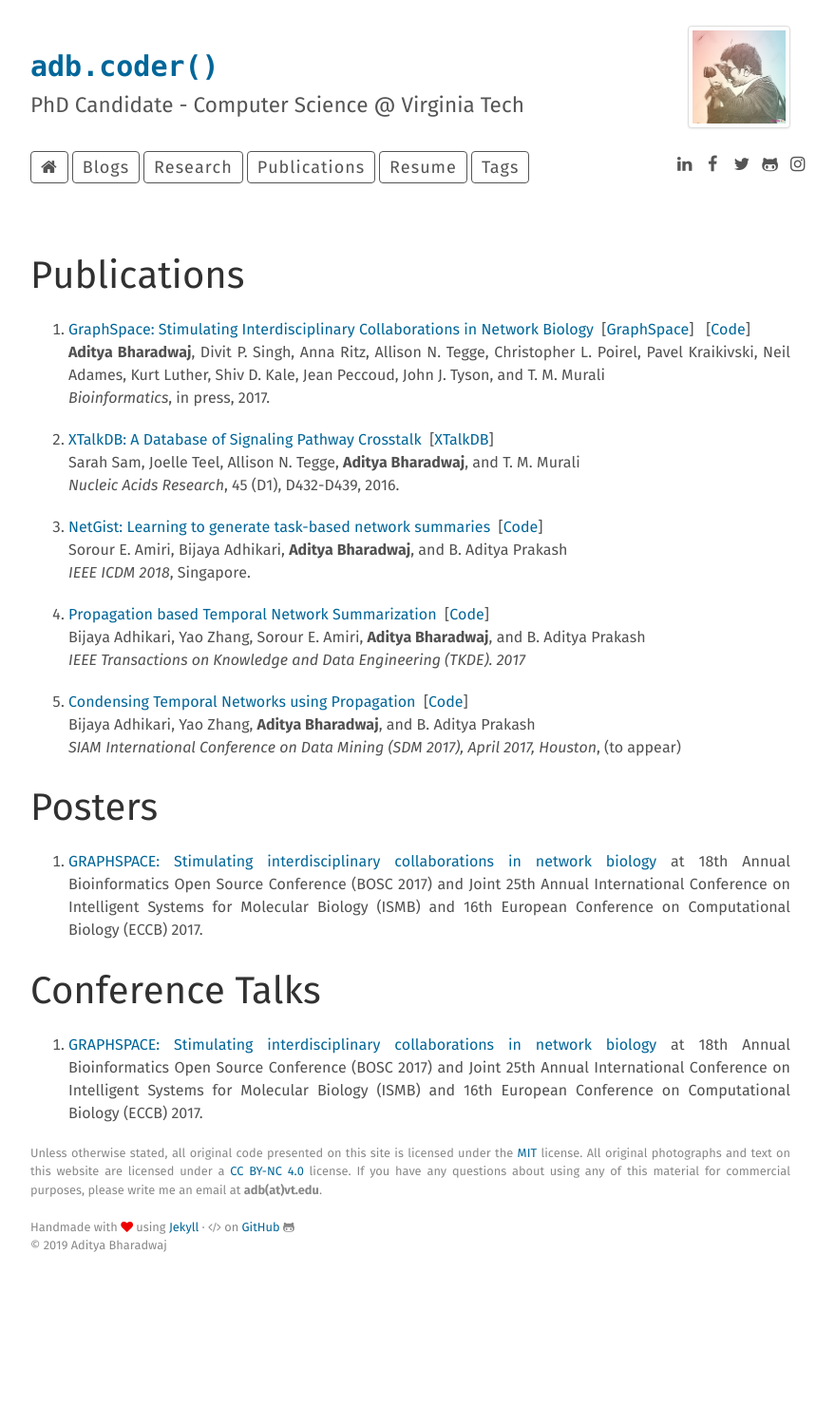
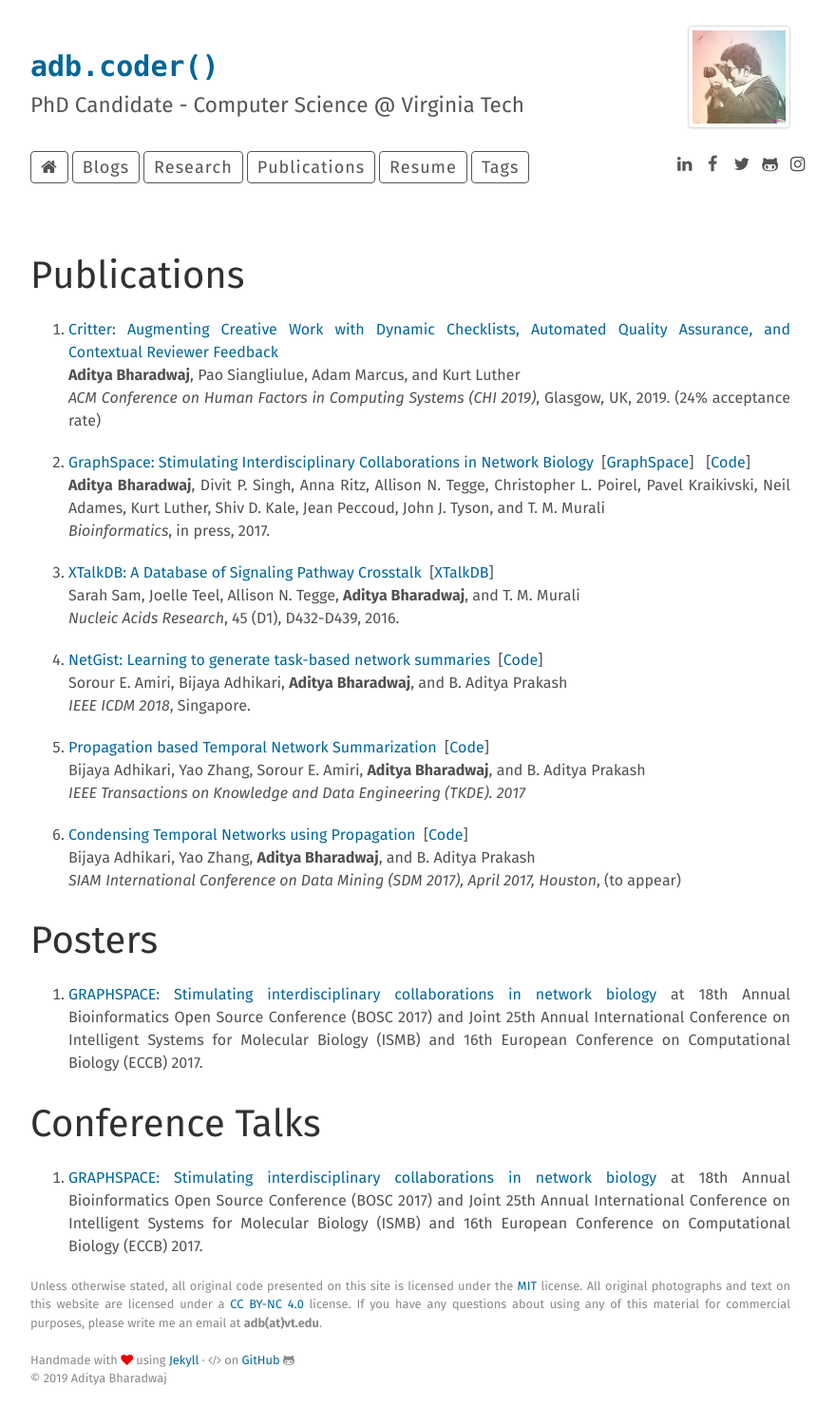
Before and after one commit to adbharadwaj/adbharadwaj.github.io, a Jekyll site: the page built from publications.md, in a window 1280 px wide. Shown: the whole page at 95% size, without its empty margins (208-1087 px from the left). Built offline with Jekyll 4.4.1, drawn with Linux system fonts in a browser that asks for light colours; our own code applies the rules of GitHub Pages for plain Markdown files; before the commit the page ends 1340 px from its top, so only the background shows below that.

Commit message:
Update publications.md

```diff
--- a/publications.md
+++ b/publications.md
@@ -6,6 +6,10 @@ layout: default
 ---
 
 # Publications
+
+ 1. <a href="http://crowd.cs.vt.edu/wordpress/wp-content/uploads/2019/01/Bharadwaj_Critter_CHI_2019.pdf">Critter: Augmenting Creative Work with Dynamic Checklists, Automated Quality Assurance, and Contextual Reviewer Feedback</a><br>
+ **Aditya Bharadwaj**, Pao Siangliulue, Adam Marcus, and Kurt Luther<br>
+ <em>ACM Conference on Human Factors in Computing Systems (CHI 2019)</em>, Glasgow, UK, 2019. (24% acceptance rate)
 
  1. <a href="https://doi.org/10.1093/bioinformatics/btx382">GraphSpace: Stimulating Interdisciplinary Collaborations in Network Biology</a>&nbsp;&nbsp;[<a href="http://www.graphspace.org">GraphSpace</a>] &nbsp;&nbsp;[<a href="https://github.com/Murali-group/GraphSpace/">Code</a>]<br>
 	**Aditya Bharadwaj**, Divit P. Singh, Anna Ritz, Allison N. Tegge, Christopher L. Poirel, Pavel Kraikivski, Neil Adames, Kurt Luther, Shiv D. Kale, Jean Peccoud, John J. Tyson, and T. M. Murali <br>
```
